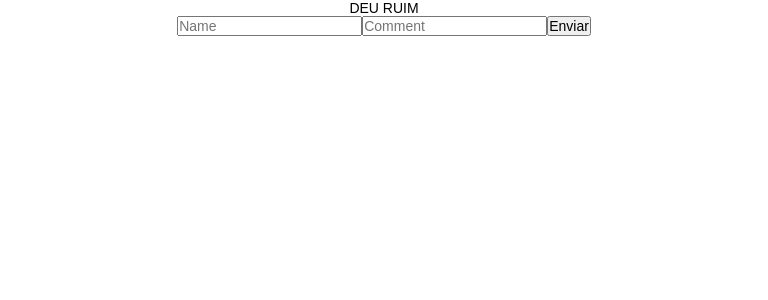
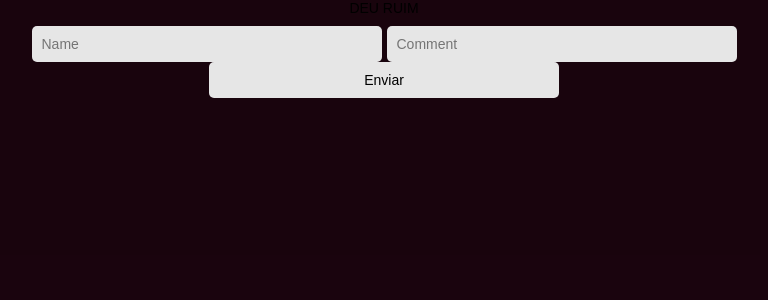
Before and after one commit to nastari/graphql, a React (Create React App) app in the folder frontend/: page / in a window 1280 px wide. Shown: the top 300 px of the page, without its empty margins (256-1024 px from the left). Built offline with nearby package versions, Linux system fonts and the light colour scheme.

Commit message:
manage-components

```diff
--- a/frontend/src/components/HistoryComment/index.js
+++ b/frontend/src/components/HistoryComment/index.js
@@ -24,21 +24,23 @@ function HistoryComment() {
   return (
     <Container>
       <h1>Campo de Comentários</h1>
+      <section className="comments">
       { loading ? ('Carregando...') : (
-          <section className="comments">
+            <>
             { data.getComments === 0 ?
               ('Não há nenhum comentário') :
               data.getComments.map(({ id, name, content }) =>
                 ( <div key={id}>
-                  <h3>User: {name} </h3>
-                  <p> Comment: {content}</p>
+                  <h3> {name} </h3>
+                  <p> {content}</p>
                   </div>
                 )
               )
             }
-          </section>
+          </>
         )
       }
+      </section>
 
     </Container>
   );
--- a/frontend/src/components/HistoryComment/styles.js
+++ b/frontend/src/components/HistoryComment/styles.js
@@ -2,4 +2,29 @@ import styled from 'styled-components';
 
 export const Container = styled.div`
 
+  display: flex;
+  flex-direction: column;
+  justify-content: center;
+  align-items: center;
+
+  h1 {
+    color: blue;
+  }
+
+  section {
+    margin-top: 10px;
+    color: rgb(70,70,70);
+
+    div {
+      background: rgb(230,230,230);
+      border-radius: 5px;
+      width: 350px;
+      padding: 10px;
+      word-break:break-all;
+    }
+
+    div + div {
+      margin-top: 5px;
+    }
+  }
 `;
--- a/frontend/src/components/InputComment/index.js
+++ b/frontend/src/components/InputComment/index.js
@@ -15,8 +15,10 @@ function InputComment() {
 
   return (
     <Container>
+      <div className="inputs">
       <input type="text" className="name" placeholder="Name" value={name} onChange={handleName}/>
       <input type="textarea" className="content" placeholder="Comment" value = {comment} onChange={handleComment}/>
+      </div>
       <button type="submit">Enviar</button>
     </Container>
   );
--- a/frontend/src/components/InputComment/styles.js
+++ b/frontend/src/components/InputComment/styles.js
@@ -1,5 +1,31 @@
 import styled from 'styled-components';
 
 export const Container = styled.div`
+  margin-top: 10px;
+  display: flex;
+  flex-direction: column;
+  justify-content: center;
+  align-items: center;
 
+
+  input, button {
+    background: rgb(230,230,230);
+    border: 0;
+    padding: 5px;
+    border-radius : 5px;
+    width: 350px;
+    padding: 10px;
+  }
+
+  input + input {
+    margin-left: 5px;
+  }
+
+  button{
+    transition: background 0.5s;
+  }
+
+  button:hover {
+    background: rgb(9,21,9);
+  }
 `;
--- a/frontend/src/styles/global.js
+++ b/frontend/src/styles/global.js
@@ -11,6 +11,7 @@ export default createGlobalStyle`
 }
 html, body, #app {
   min-height: 100vh;
+  background: rgb(24,2,12,0.9);
 }
 body {
   -webkit-font-smoothing: antialiased !important;
```
